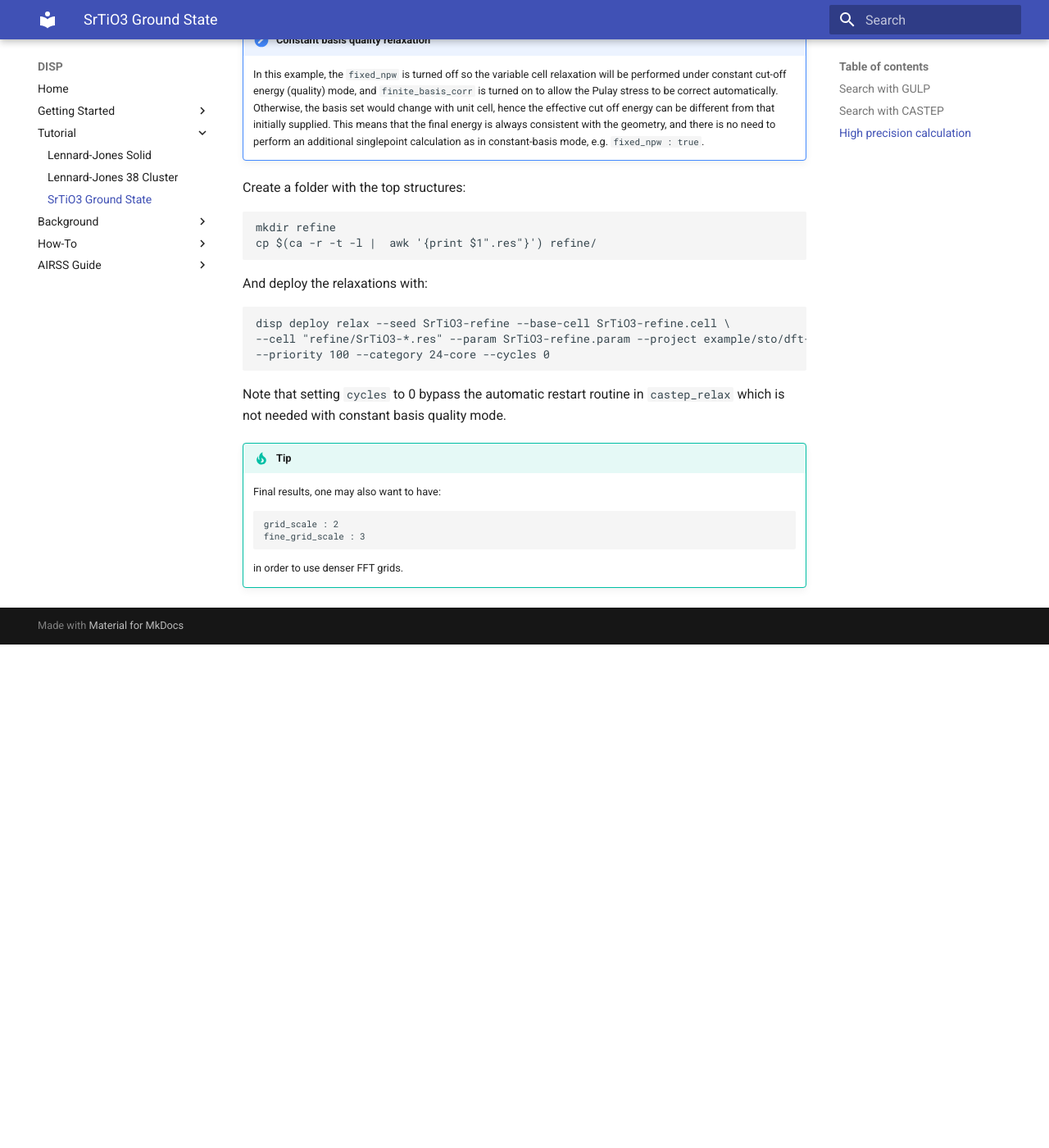
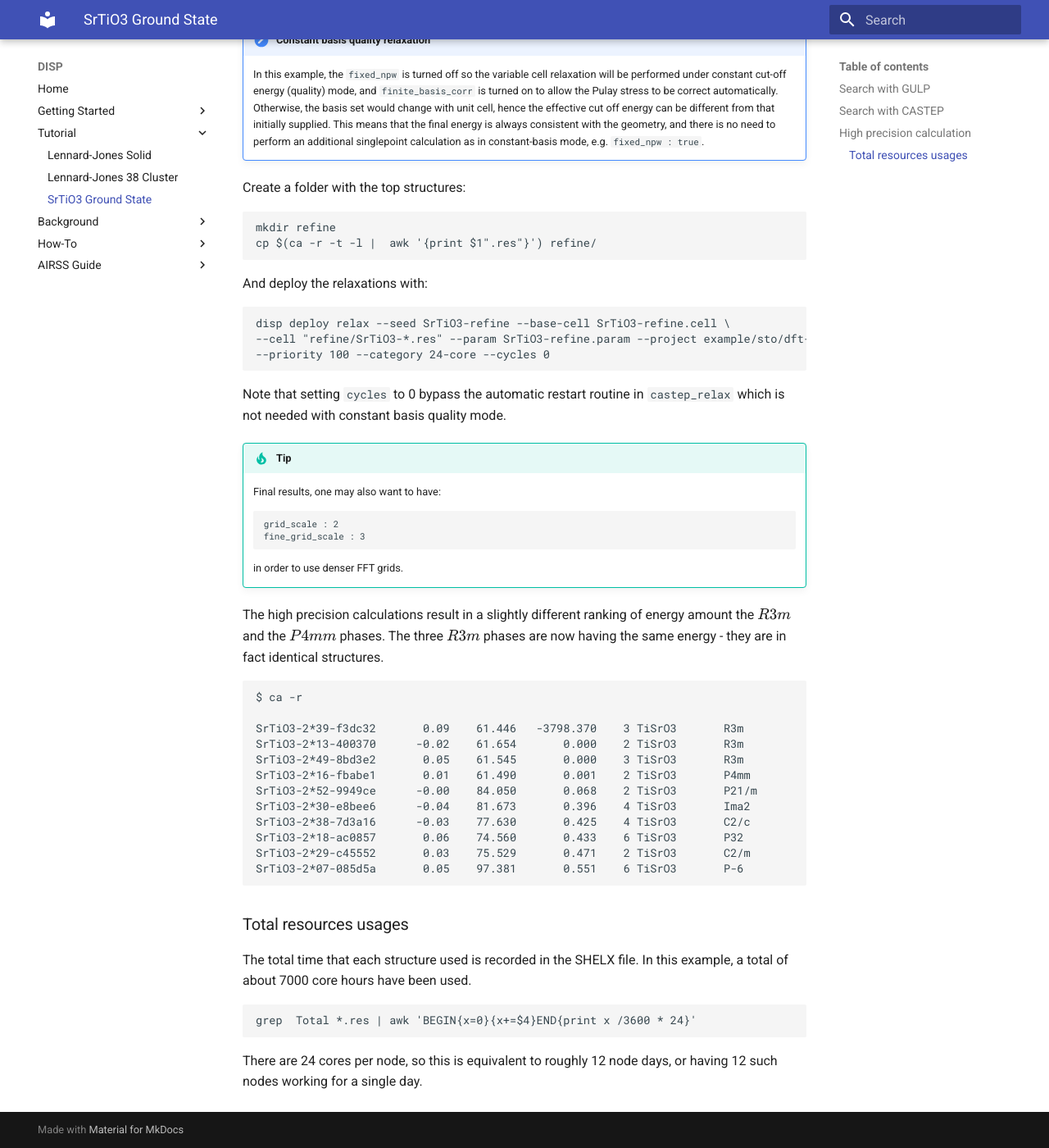
Before and after one commit to zhubonan/disp, an MkDocs documentation site: the page built from docs/examples/sto/README.md, in a window 1280 px wide and 1400 px high, scrolled down 5638 px. Shown: the whole window at 82% size. Built offline with MkDocs 1.6.1 and Material for MkDocs 9.7.7, drawn with Linux system fonts in a browser that asks for light colours; before the commit the page ends 6424 px from its top, so only the background shows below that.

Commit message:
Added refinement and timing results

````diff
--- a/docs/examples/sto/README.md
+++ b/docs/examples/sto/README.md
@@ -347,3 +347,34 @@ Note that setting `cycles` to 0 bypass the automatic restart routine in `castep_
     fine_grid_scale : 3
     ```
     in order to use denser FFT grids.
+
+The high precision calculations result in a slightly different ranking of energy amount the $R3m$ and the $P4mm$ phases.
+The three $R3m$ phases are now having the same energy - they are in fact identical structures.
+
+```
+$ ca -r
+
+SrTiO3-2*39-f3dc32       0.09    61.446   -3798.370    3 TiSrO3       R3m            1
+SrTiO3-2*13-400370      -0.02    61.654       0.000    2 TiSrO3       R3m            1
+SrTiO3-2*49-8bd3e2       0.05    61.545       0.000    3 TiSrO3       R3m            1
+SrTiO3-2*16-fbabe1       0.01    61.490       0.001    2 TiSrO3       P4mm           1
+SrTiO3-2*52-9949ce      -0.00    84.050       0.068    2 TiSrO3       P21/m          1
+SrTiO3-2*30-e8bee6      -0.04    81.673       0.396    4 TiSrO3       Ima2           1
+SrTiO3-2*38-7d3a16      -0.03    77.630       0.425    4 TiSrO3       C2/c           1
+SrTiO3-2*18-ac0857       0.06    74.560       0.433    6 TiSrO3       P32            1
+SrTiO3-2*29-c45552       0.03    75.529       0.471    2 TiSrO3       C2/m           1
+SrTiO3-2*07-085d5a       0.05    97.381       0.551    6 TiSrO3       P-6            1
+```
+
+
+### Total resources usages
+
+The total time that each structure used is recorded in the SHELX file.
+In this example, a total of about 7000 core hours have been used.
+
+```
+grep  Total *.res | awk 'BEGIN{x=0}{x+=$4}END{print x /3600 * 24}'
+```
+
+There are 24 cores per node, so this is equivalent to roughly 12 node days,
+or having 12 such nodes working for a single day.
````
